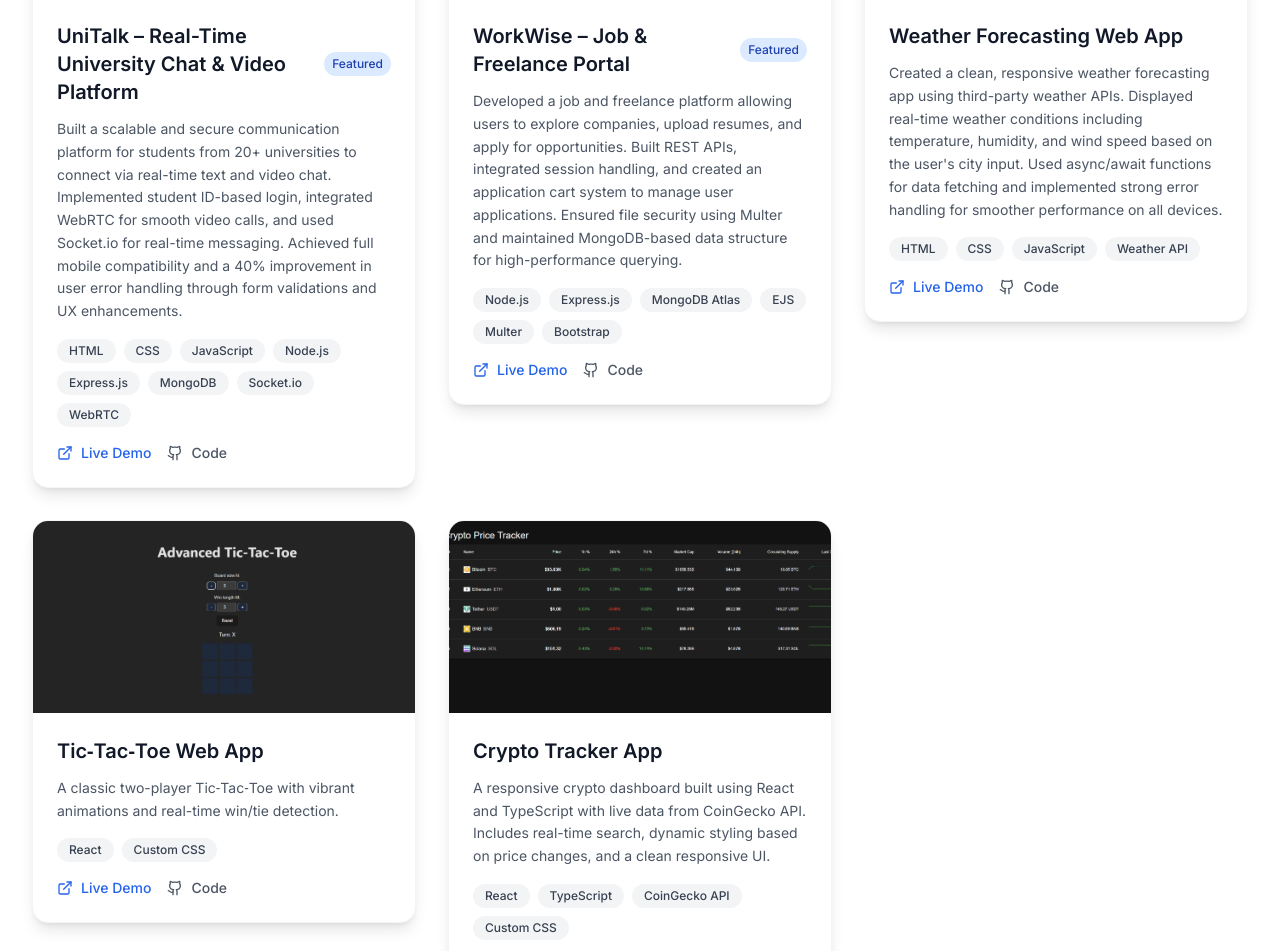
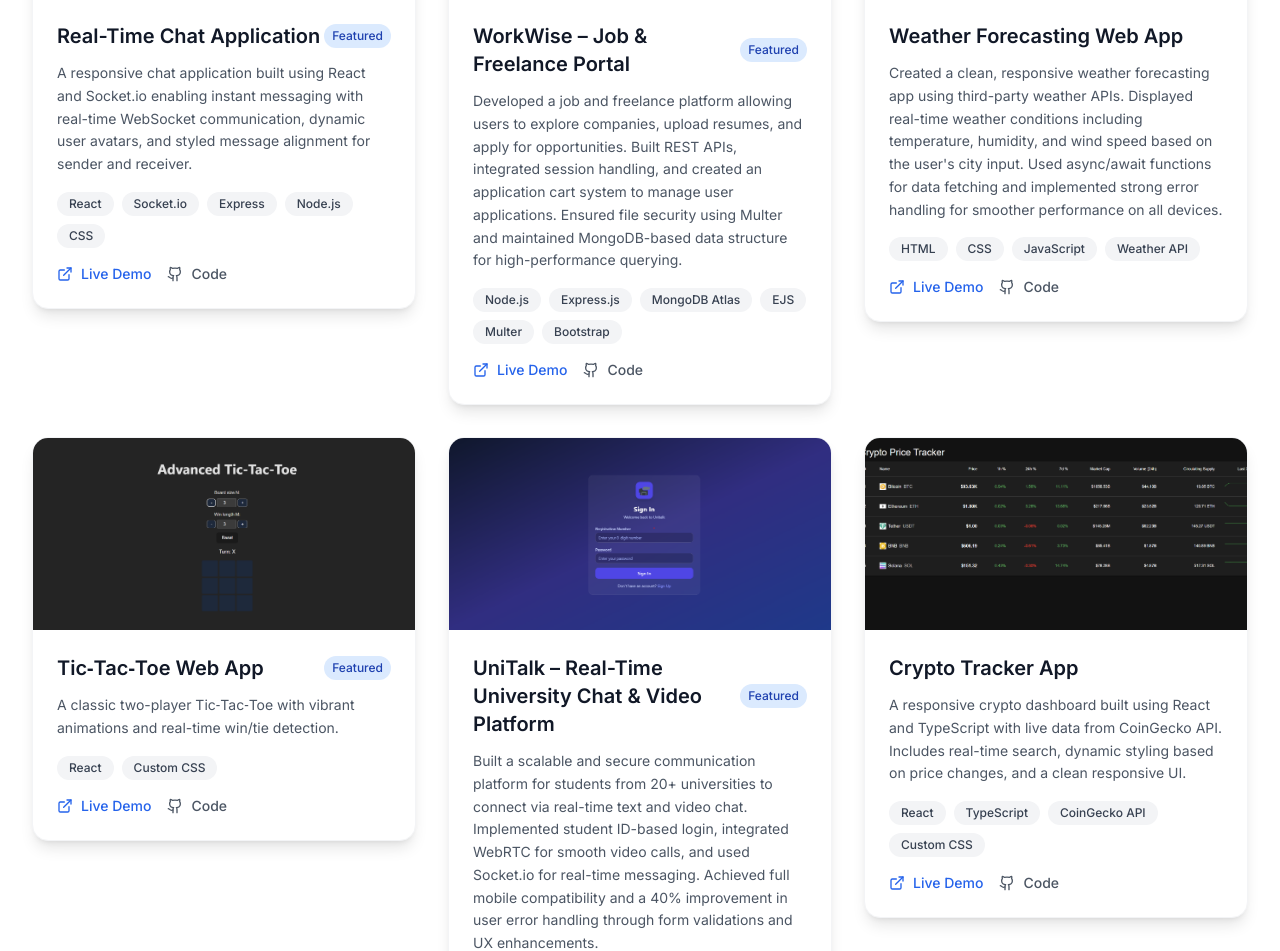
Before and after one commit to aryan20151/Portfolio, a React (Vite) app: page / in a window 1280 px wide. Shown: the part 2407-3358 px from the top of the page. Built offline with nearby package versions, Linux system fonts and the light colour scheme; the HTML template or start-up script is replaced by a standard one.

Commit message:
Update Projects.jsx

```diff
--- a/src/components/Projects.jsx
+++ b/src/components/Projects.jsx
@@ -11,13 +11,13 @@ const Projects = () => {
 
   const projects = [
     {
-      title: 'UniTalk – Real-Time University Chat & Video Platform',
-      description: 'Built a scalable and secure communication platform for students from 20+ universities to connect via real-time text and video chat. Implemented student ID-based login, integrated WebRTC for smooth video calls, and used Socket.io for real-time messaging. Achieved full mobile compatibility and a 40% improvement in user error handling through form validations and UX enhancements.',
-      image: 'unitalk.png',
-      tech: ['HTML', 'CSS', 'JavaScript', 'Node.js', 'Express.js', 'MongoDB', 'Socket.io', 'WebRTC'],
-      github: 'https://github.com/aryan20151/video-call-app',
-      demo: 'https://modern-meet.vercel.app',
-      featured: true,
+      title: 'Real-Time Chat Application',
+      description: 'A responsive chat application built using React and Socket.io enabling instant messaging with real-time WebSocket communication, dynamic user avatars, and styled message alignment for sender and receiver.',
+      image: 'ChatApp.png',
+      tech: ['React', 'Socket.io', 'Express', 'Node.js', 'CSS'],
+      github: 'https://github.com/aryan20151/ChatApp-React',
+      demo: 'chatapp-ek9c.onrender.com',
+      featured: true
     },
     {
       title: 'WorkWise – Job & Freelance Portal',
@@ -44,7 +44,16 @@ const Projects = () => {
       tech: ['React', 'Custom CSS'],
       github: 'https://github.com/aryan20151/Tic-Tac-Toe-Advanced',
       demo: 'https://tictactoearyan.vercel.app/',
-      featured: false,
+      featured: true,
+    },
+    {
+      title: 'UniTalk – Real-Time University Chat & Video Platform',
+      description: 'Built a scalable and secure communication platform for students from 20+ universities to connect via real-time text and video chat. Implemented student ID-based login, integrated WebRTC for smooth video calls, and used Socket.io for real-time messaging. Achieved full mobile compatibility and a 40% improvement in user error handling through form validations and UX enhancements.',
+      image: 'unitalk.png',
+      tech: ['HTML', 'CSS', 'JavaScript', 'Node.js', 'Express.js', 'MongoDB', 'Socket.io', 'WebRTC'],
+      github: 'https://github.com/aryan20151/video-call-app',
+      demo: 'https://modern-meet.vercel.app',
+      featured: true,
     },
     {
       title: 'Crypto Tracker App',
@@ -55,6 +64,7 @@ const Projects = () => {
       demo: 'https://crypto-tracker-aryan.vercel.app/',
       featured: false,
     },
+
   ];
 
   const containerVariants = {
```
